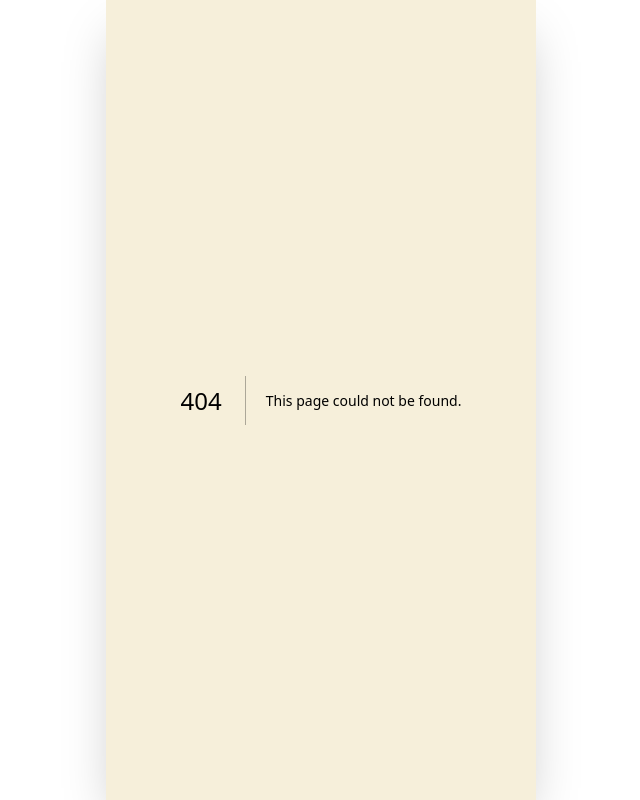
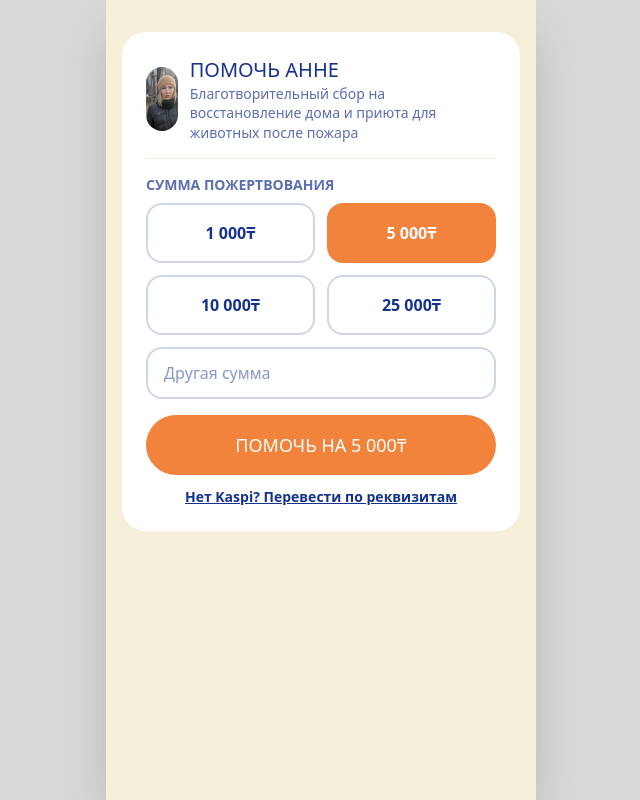
Before and after one commit to elina-media/anna_website, a Next.js app: page /pay in a window 1280 px wide. Before the commit this address had no page. Shown: the whole page, without its empty margins (319-959 px from the left). Built offline with nearby package versions, Linux system fonts and the light colour scheme.

Commit message:
Add /pay page with amount picker and stubbed Kaspi payment flow

```diff
--- /dev/null
+++ b/app/pay/page.tsx
@@ -0,0 +1,44 @@
+import Image from 'next/image';
+import { siteContent } from '@/content/site';
+import { PayForm } from '@/components/PayForm';
+
+export default async function PayPage({
+  searchParams,
+}: {
+  searchParams: Promise<{ amount?: string }>;
+}) {
+  const { amount } = await searchParams;
+  const parsedAmount = Number(amount);
+  const initialAmount =
+    Number.isFinite(parsedAmount) && parsedAmount > 0
+      ? Math.round(parsedAmount)
+      : siteContent.pay.defaultAmount;
+
+  return (
+    <main className="min-h-screen bg-brand-cream px-4 py-8">
+      <div className="rounded-3xl bg-white p-6 text-brand-blue">
+        <div className="flex items-center gap-3">
+          <div className="h-16 w-16 overflow-hidden rounded-full">
+            <Image
+              src={siteContent.pay.recipientPhoto}
+              alt={siteContent.pay.recipientName}
+              width={64}
+              height={64}
+              className="h-full w-full object-cover"
+            />
+          </div>
+          <div>
+            <h1 className="font-heading text-xl uppercase">
+              Помочь {siteContent.pay.recipientName}
+            </h1>
+            <p className="text-sm leading-snug opacity-70">
+              {siteContent.pay.description}
+            </p>
+          </div>
+        </div>
+        <hr className="my-4 border-brand-cream" />
+        <PayForm initialAmount={initialAmount} />
+      </div>
+    </main>
+  );
+}
--- /dev/null
+++ b/components/PayForm.tsx
@@ -0,0 +1,96 @@
+'use client';
+
+import { useState } from 'react';
+import Link from 'next/link';
+import { siteContent } from '@/content/site';
+import { formatTenge } from '@/lib/format';
+import { createKaspiPayLink } from '@/lib/payment';
+
+export function PayForm({ initialAmount }: { initialAmount: number }) {
+  const [amount, setAmount] = useState(initialAmount);
+  const [customValue, setCustomValue] = useState('');
+  const [isSubmitting, setIsSubmitting] = useState(false);
+  const [notice, setNotice] = useState<string | null>(null);
+
+  function handlePreset(preset: number) {
+    setAmount(preset);
+    setCustomValue('');
+    setNotice(null);
+  }
+
+  function handleCustomChange(value: string) {
+    setCustomValue(value);
+    const parsed = Number(value);
+    if (Number.isFinite(parsed) && parsed > 0) {
+      setAmount(Math.round(parsed));
+      setNotice(null);
+    }
+  }
+
+  async function handleSubmit() {
+    setIsSubmitting(true);
+    setNotice(null);
+    try {
+      const url = await createKaspiPayLink(amount);
+      if (url) {
+        window.location.href = url;
+        return;
+      }
+      setNotice(
+        'Оплата через Kaspi пока настраивается. Переведите, пожалуйста, по реквизитам ниже.'
+      );
+    } finally {
+      setIsSubmitting(false);
+    }
+  }
+
+  return (
+    <div>
+      <p className="mb-2 text-sm font-semibold uppercase opacity-70">
+        Сумма пожертвования
+      </p>
+      <div className="grid grid-cols-2 gap-3">
+        {siteContent.pay.presetAmounts.map((preset) => (
+          <button
+            key={preset}
+            type="button"
+            onClick={() => handlePreset(preset)}
+            className={`rounded-2xl border-2 px-3 py-4 text-center font-semibold ${
+              amount === preset && customValue === ''
+                ? 'border-brand-orange bg-brand-orange text-white'
+                : 'border-brand-blue/20 text-brand-blue'
+            }`}
+          >
+            {formatTenge(preset)}₸
+          </button>
+        ))}
+      </div>
+      <input
+        type="number"
+        min={100}
+        inputMode="numeric"
+        placeholder="Другая сумма"
+        value={customValue}
+        onChange={(event) => handleCustomChange(event.target.value)}
+        className="mt-3 w-full rounded-2xl border-2 border-brand-blue/20 px-4 py-3 text-brand-blue"
+      />
+      <button
+        type="button"
+        onClick={handleSubmit}
+        disabled={isSubmitting || amount <= 0}
+        className="mt-4 w-full rounded-full bg-brand-orange px-4 py-4 text-center font-heading text-lg uppercase text-white disabled:opacity-60"
+      >
+        Помочь на {formatTenge(amount)}₸
+      </button>
+      {notice ? (
+        <p className="mt-3 text-sm leading-relaxed text-brand-blue">{notice}</p>
+      ) : null}
+      <Link
+        href="/requisites"
+        className="mt-3 block text-center text-sm font-semibold text-brand-blue underline"
+      >
+        {siteContent.pay.noKaspiText}
+      </Link>
+    </div>
+  );
+}
```
